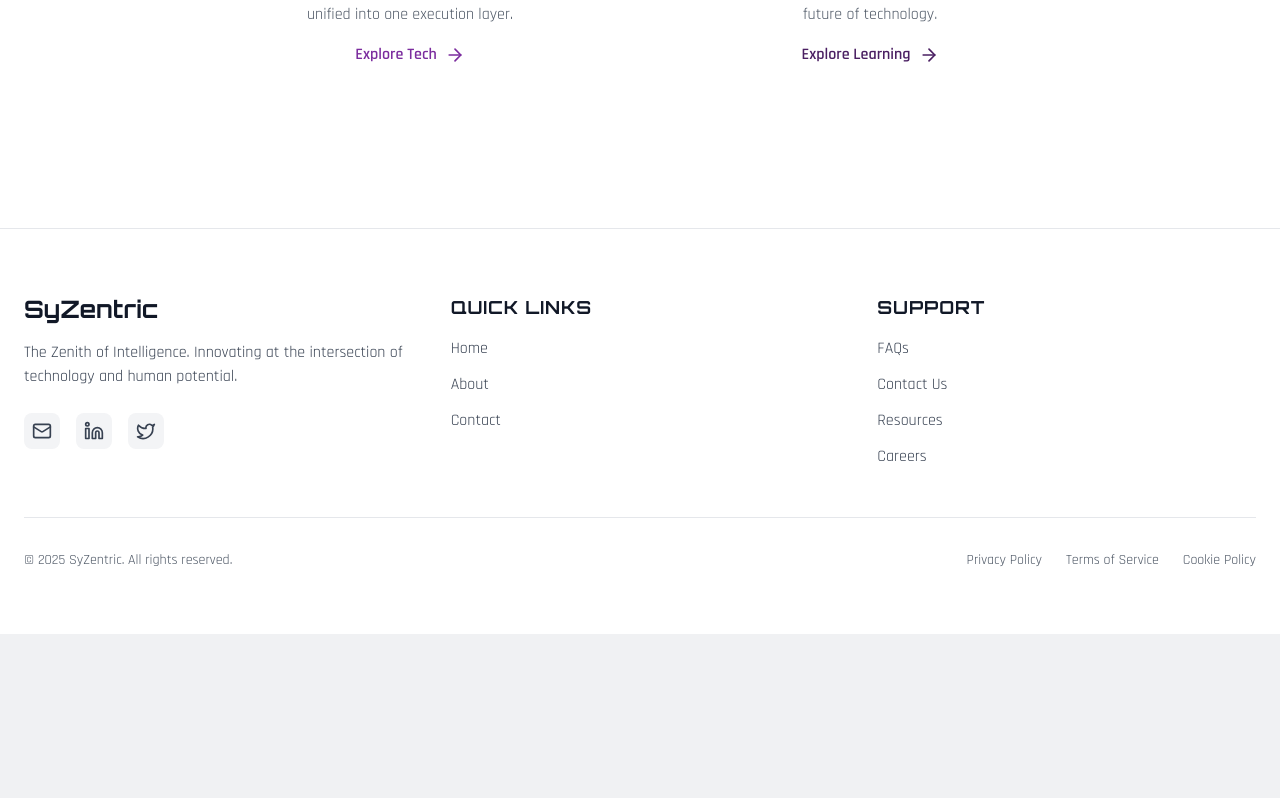
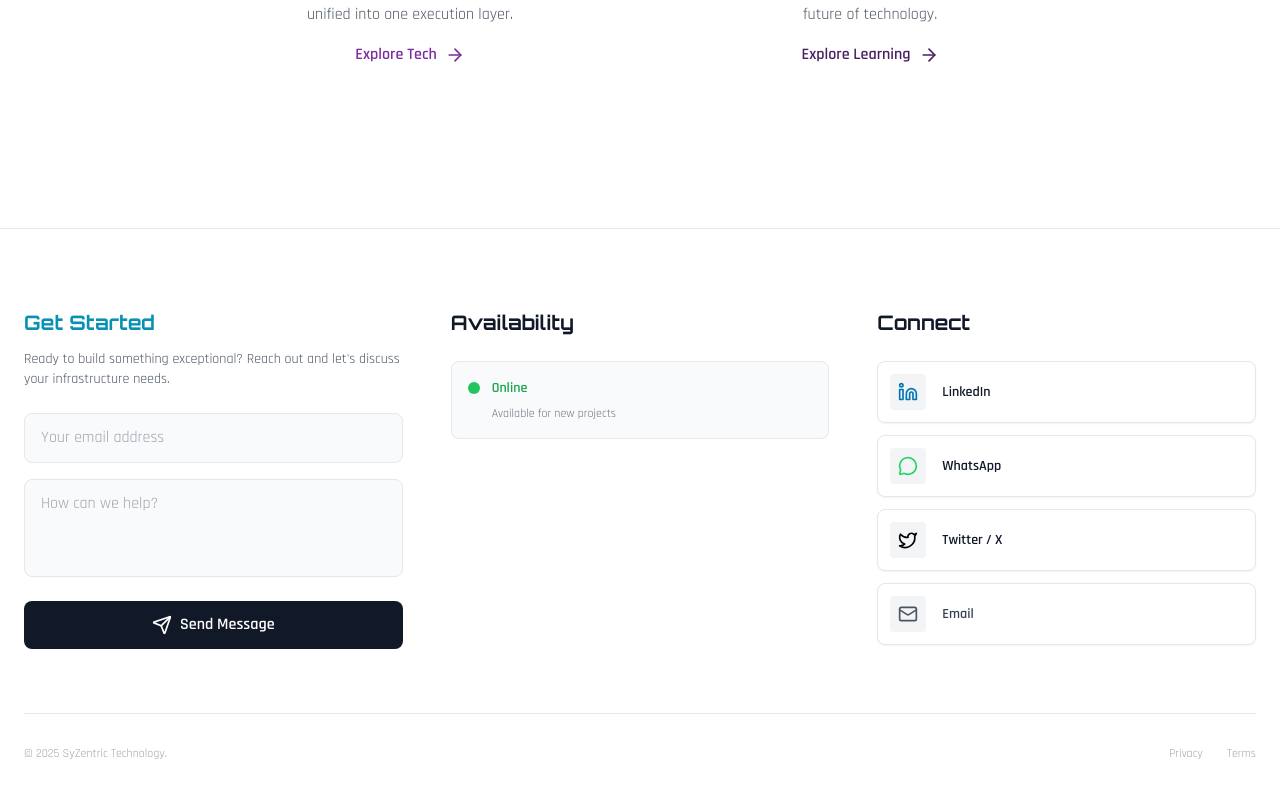
Before and after one commit to company-bot/landing, a React (Vite) app: page / in a window 1280 px wide. Shown: the part 804-1602 px from the top of the page. Before the commit the page ends 1438 px from the top, so only its background shows below. Built offline with nearby package versions, Linux system fonts and the light colour scheme.

Commit message:
footer updated

```diff
--- a/components/Footer.tsx
+++ b/components/Footer.tsx
@@ -1,125 +1,171 @@
-import React from 'react';
-import { Mail, Linkedin, Twitter } from 'lucide-react';
+import React, { useState } from 'react';
+import { Mail, Linkedin, Twitter, CheckCircle2, Globe, Send, MessageCircle } from 'lucide-react';
 
 const Footer = () => {
   const currentYear = new Date().getFullYear();
+  const [email, setEmail] = useState('');
+  const [message, setMessage] = useState('');
+  const [submitStatus, setSubmitStatus] = useState<'idle' | 'success' | 'error'>('idle');
+
+  const handleSubmit = async (e: React.FormEvent) => {
+    e.preventDefault();
+    try {
+      await new Promise(resolve => setTimeout(resolve, 1000));
+      setSubmitStatus('success');
+      setEmail('');
+      setMessage('');
+      setTimeout(() => setSubmitStatus('idle'), 3000);
+    } catch (error) {
+      setSubmitStatus('error');
+      setTimeout(() => setSubmitStatus('idle'), 3000);
+    }
+  };
 
   return (
-    <footer id="contact" className="relative z-10 border-t border-gray-200 dark:border-white/5 mt-20">
-      <div className="max-w-7xl mx-auto px-4 sm:px-6 py-12 sm:py-16">
+    <footer id="contact" className="relative z-10 border-t border-gray-200 dark:border-white/10 mt-20 bg-white dark:bg-transparent transition-colors duration-300">
+      <div className="max-w-7xl mx-auto px-4 sm:px-6 py-16 sm:py-20">
 
-        {/* Main Footer Content */}
-        <div className="grid grid-cols-1 md:grid-cols-3 gap-12 mb-12">
+        <div className="grid grid-cols-1 lg:grid-cols-3 gap-12 mb-16">
 
-          {/* Brand Column */}
-          <div>
-            <h3 className="font-display font-bold text-2xl text-gray-900 dark:text-white mb-4">
-              SyZentric
+          {/* 1. Lead Capture Form */}
+          <div className="lg:col-span-1">
+            <h3 className="font-display font-bold text-xl text-gray-900 dark:text-white mb-3 flex items-center gap-2">
+              <span className="text-cyan-600 dark:text-cyan">Get Started</span>
             </h3>
-            <p className="text-gray-700 dark:text-gray-400 mb-6">
-              The Zenith of Intelligence. Innovating at the intersection of technology and human potential.
+            <p className="text-gray-600 dark:text-gray-400 text-sm mb-6">
+              Ready to build something exceptional? Reach out and let's discuss your infrastructure needs.
             </p>
-            <div className="flex gap-4">
-              <a
-                href="mailto:syzentric@gmail.com"
-                className="p-2 rounded-lg bg-gray-100 dark:bg-white/5 hover:bg-cyan/10 dark:hover:bg-cyan/10 transition-colors"
-                aria-label="Email"
-                title="info@syzentric.com"
+
+            <form onSubmit={handleSubmit} className="space-y-4">
+              <input
+                type="email"
+                value={email}
+                onChange={(e) => setEmail(e.target.value)}
+                placeholder="Your email address"
+                required
+                className="w-full px-4 py-3 rounded-lg bg-gray-50 dark:bg-white/5 border border-gray-200 dark:border-white/10 text-gray-900 dark:text-white placeholder-gray-400 focus:outline-none focus:border-cyan/50 focus:ring-2 focus:ring-cyan/20 transition-all"
+              />
+              <textarea
+                value={message}
+                onChange={(e) => setMessage(e.target.value)}
+                placeholder="How can we help?"
+                required
+                rows={3}
+                className="w-full px-4 py-3 rounded-lg bg-gray-50 dark:bg-white/5 border border-gray-200 dark:border-white/10 text-gray-900 dark:text-white placeholder-gray-400 focus:outline-none focus:border-cyan/50 focus:ring-2 focus:ring-cyan/20 transition-all resize-none"
+              />
+              <button
+                type="submit"
+                disabled={submitStatus === 'success'}
+                className="w-full px-6 py-3 rounded-lg bg-gray-900 dark:bg-gradient-to-r dark:from-cyan dark:to-purple text-white font-semibold hover:shadow-lg transition-all flex items-center justify-center gap-2 group"
               >
-                <Mail className="w-5 h-5 text-gray-700 dark:text-gray-400 hover:text-cyan" />
-              </a>
+                {submitStatus === 'success' ? (
+                  <><CheckCircle2 className="w-5 h-5" /> Sent</>
+                ) : (
+                  <><Send className="w-5 h-5 group-hover:translate-x-1 transition-transform" /> Send Message</>
+                )}
+              </button>
+            </form>
+          </div>
+
+          {/* 2. Trust Signals */}
+          <div className="lg:col-span-1">
+            <h3 className="font-display font-bold text-xl text-gray-900 dark:text-white mb-6">Availability</h3>
+
+            <div className="mb-8 p-4 rounded-lg bg-gray-50 dark:bg-white/5 border border-gray-200 dark:border-white/10">
+              <div className="flex items-center gap-3 mb-2">
+                <div className="relative flex h-3 w-3">
+                  <span className="animate-ping absolute h-full w-full rounded-full bg-green-400 opacity-75"></span>
+                  <span className="relative rounded-full h-3 w-3 bg-green-500"></span>
+                </div>
+                <span className="text-green-600 dark:text-green-400 font-semibold text-sm">Online</span>
+              </div>
+              <p className="text-gray-500 dark:text-gray-400 text-xs ml-6">Available for new projects</p>
+            </div>
+
+            {/* <div className="p-4 rounded-lg bg-white dark:bg-gradient-to-br dark:from-cyan/10 dark:to-purple/10 border border-gray-200 dark:border-white/10 shadow-sm">
+              <div className="flex items-start gap-3">
+                <Globe className="w-5 h-5 text-cyan-600 dark:text-cyan mt-0.5" />
+                <div>
+                  <h4 className="text-gray-900 dark:text-white font-semibold text-sm mb-2">Global Support</h4>
+                  <div className="space-y-1 text-xs text-gray-500 dark:text-gray-400">
+                    <p>🇪🇺 EU: 9 AM - 6 PM CET</p>
+                    <p>🇺🇸 US: 9 AM - 6 PM EST</p>
+                  </div>
+                </div>
+              </div>
+            </div> */}
+          </div>
+
+          {/* 3. Professional Proof & Direct Chat */}
+          <div className="lg:col-span-1">
+            <h3 className="font-display font-bold text-xl text-gray-900 dark:text-white mb-6">Connect</h3>
+            <div className="grid grid-cols-1 sm:grid-cols-2 lg:grid-cols-1 gap-3">
+
+              {/* LinkedIn - Brand Blue Hover */}
               <a
                 href="https://www.linkedin.com/company/syzentric/"
                 target="_blank"
                 rel="noopener noreferrer"
-                className="p-2 rounded-lg bg-gray-100 dark:bg-white/5 hover:bg-cyan/10 dark:hover:bg-cyan/10 transition-colors"
-                aria-label="LinkedIn"
+                className="flex items-center gap-4 p-3 rounded-lg bg-white dark:bg-white/5 border border-gray-200 dark:border-white/10 hover:bg-[#0077b5] dark:hover:bg-[#0077b5] group transition-all duration-300 shadow-sm"
               >
-                <Linkedin className="w-5 h-5 text-gray-700 dark:text-gray-400 hover:text-cyan" />
+                <div className="p-2 rounded bg-gray-100 dark:bg-white/10 group-hover:bg-white/20">
+                  <Linkedin className="w-5 h-5 text-[#0077b5] dark:text-white group-hover:text-white transition-colors duration-300" />
+                </div>
+                <div>
+                  <span className="text-gray-900 dark:text-white font-semibold block text-sm group-hover:text-white">LinkedIn</span>
+                </div>
               </a>
+
+              {/* WhatsApp - Brand Green Hover */}
+              <a
+                href="https://wa.me/923396275648"
+                target="_blank"
+                rel="noopener noreferrer"
+                className="flex items-center gap-4 p-3 rounded-lg bg-white dark:bg-white/5 border border-gray-200 dark:border-white/10 hover:bg-[#25D366] dark:hover:bg-[#25D366] group transition-all duration-300 shadow-sm"
+              >
+                <div className="p-2 rounded bg-gray-100 dark:bg-white/10 group-hover:bg-white/20">
+                  <MessageCircle className="w-5 h-5 text-[#25D366] dark:text-white group-hover:text-white transition-colors duration-300" />
+                </div>
+                <div>
+                  <span className="text-gray-900 dark:text-white font-semibold block text-sm group-hover:text-white">WhatsApp</span>
+                </div>
+              </a>
+
+              {/* Twitter / X - Brand Black Hover */}
               <a
                 href="https://x.com/syzentric"
                 target="_blank"
                 rel="noopener noreferrer"
-                className="p-2 rounded-lg bg-gray-100 dark:bg-white/5 hover:bg-cyan/10 dark:hover:bg-cyan/10 transition-colors"
-                aria-label="Twitter"
+                className="flex items-center gap-4 p-3 rounded-lg bg-white dark:bg-white/5 border border-gray-200 dark:border-white/10 hover:bg-black dark:hover:bg-white group transition-all duration-300 shadow-sm"
               >
-                <Twitter className="w-5 h-5 text-gray-700 dark:text-gray-400 hover:text-cyan" />
+                <div className="p-2 rounded bg-gray-100 dark:bg-white/10 group-hover:bg-white/20">
+                  <Twitter className="w-5 h-5 text-black dark:text-white group-hover:text-white dark:group-hover:text-black transition-colors duration-300" />
+                </div>
+                <div>
+                  <span className="text-gray-900 dark:text-white font-semibold block text-sm group-hover:text-white dark:group-hover:text-black">Twitter / X</span>
+                </div>
               </a>
+
+              {/* Email */}
+              <a href="mailto:syzentric@gmail.com" className="flex items-center gap-4 p-3 rounded-lg bg-white dark:bg-white/5 border border-gray-200 dark:border-white/10 hover:border-cyan-500 group transition-all shadow-sm">
+                <div className="p-2 rounded bg-gray-100 dark:bg-white/10 group-hover:bg-cyan-500/10">
+                  <Mail className="w-5 h-5 text-gray-600 dark:text-cyan group-hover:text-cyan-600 transition-colors" />
+                </div>
+                <div>
+                   <span className="text-gray-700 dark:text-white font-semibold block text-sm">Email</span>
+                </div>
+              </a>
+
             </div>
-          </div>
-
-          {/* Quick Links */}
-          <div>
-            <h4 className="font-display font-bold text-lg text-gray-900 dark:text-white mb-4 uppercase tracking-wider">
-              Quick Links
-            </h4>
-            <ul className="space-y-3">
-              <li>
-                <a href="#hero" className="text-gray-700 dark:text-gray-400 hover:text-cyan transition-colors">
-                  Home
-                </a>
-              </li>
-              <li>
-                <a href="#about" className="text-gray-700 dark:text-gray-400 hover:text-cyan transition-colors">
-                  About
-                </a>
-              </li>
-              <li>
-                <a href="#contact" className="text-gray-700 dark:text-gray-400 hover:text-cyan transition-colors">
-                  Contact
-                </a>
-              </li>
-            </ul>
-          </div>
-
-          {/* Support */}
-          <div>
-            <h4 className="font-display font-bold text-lg text-gray-900 dark:text-white mb-4 uppercase tracking-wider">
-              Support
-            </h4>
-            <ul className="space-y-3">
-              <li>
-                <a href="#" className="text-gray-700 dark:text-gray-400 hover:text-cyan transition-colors">
-                  FAQs
-                </a>
-              </li>
-              <li>
-                <a href="#" className="text-gray-700 dark:text-gray-400 hover:text-cyan transition-colors">
-                  Contact Us
-                </a>
-              </li>
-              <li>
-                <a href="#" className="text-gray-700 dark:text-gray-400 hover:text-cyan transition-colors">
-                  Resources
-                </a>
-              </li>
-              <li>
-                <a href="#" className="text-gray-700 dark:text-gray-400 hover:text-cyan transition-colors">
-                  Careers
-                </a>
-              </li>
-            </ul>
           </div>
         </div>
 
-        {/* Bottom Bar */}
-        <div className="pt-8 border-t border-gray-200 dark:border-white/5">
-          <div className="flex flex-col md:flex-row justify-between items-center gap-4">
-            <p className="text-sm text-gray-600 dark:text-gray-500">
-              © {currentYear} SyZentric. All rights reserved.
-            </p>
-            <div className="flex gap-6 text-sm">
-              <a href="#" className="text-gray-600 dark:text-gray-500 hover:text-cyan transition-colors">
-                Privacy Policy
-              </a>
-              <a href="#" className="text-gray-600 dark:text-gray-500 hover:text-cyan transition-colors">
-                Terms of Service
-              </a>
-              <a href="#" className="text-gray-600 dark:text-gray-500 hover:text-cyan transition-colors">
-                Cookie Policy
-              </a>
-            </div>
+        {/* Legal Bar */}
+        <div className="pt-8 border-t border-gray-200 dark:border-white/10 flex flex-col md:flex-row justify-between items-center gap-4">
+          <p className="text-xs text-gray-400">© {currentYear} SyZentric Technology.</p>
+          <div className="flex gap-6">
+            <a href="#" className="text-xs text-gray-400 hover:text-cyan-600 dark:hover:text-cyan transition-colors">Privacy</a>
+            <a href="#" className="text-xs text-gray-400 hover:text-cyan-600 dark:hover:text-cyan transition-colors">Terms</a>
           </div>
         </div>
       </div>
```
Also changed, not shown: 2 other files (tests, documents, lock files or other folders).
